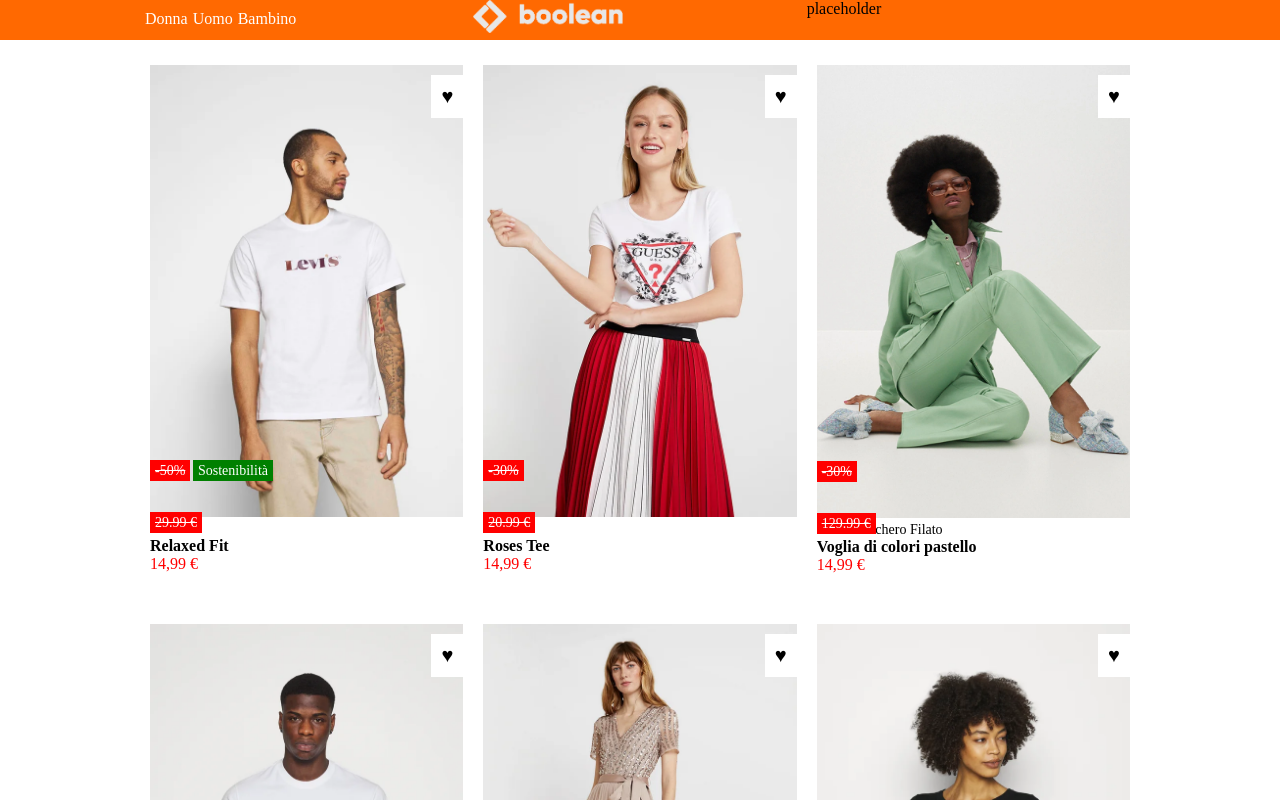
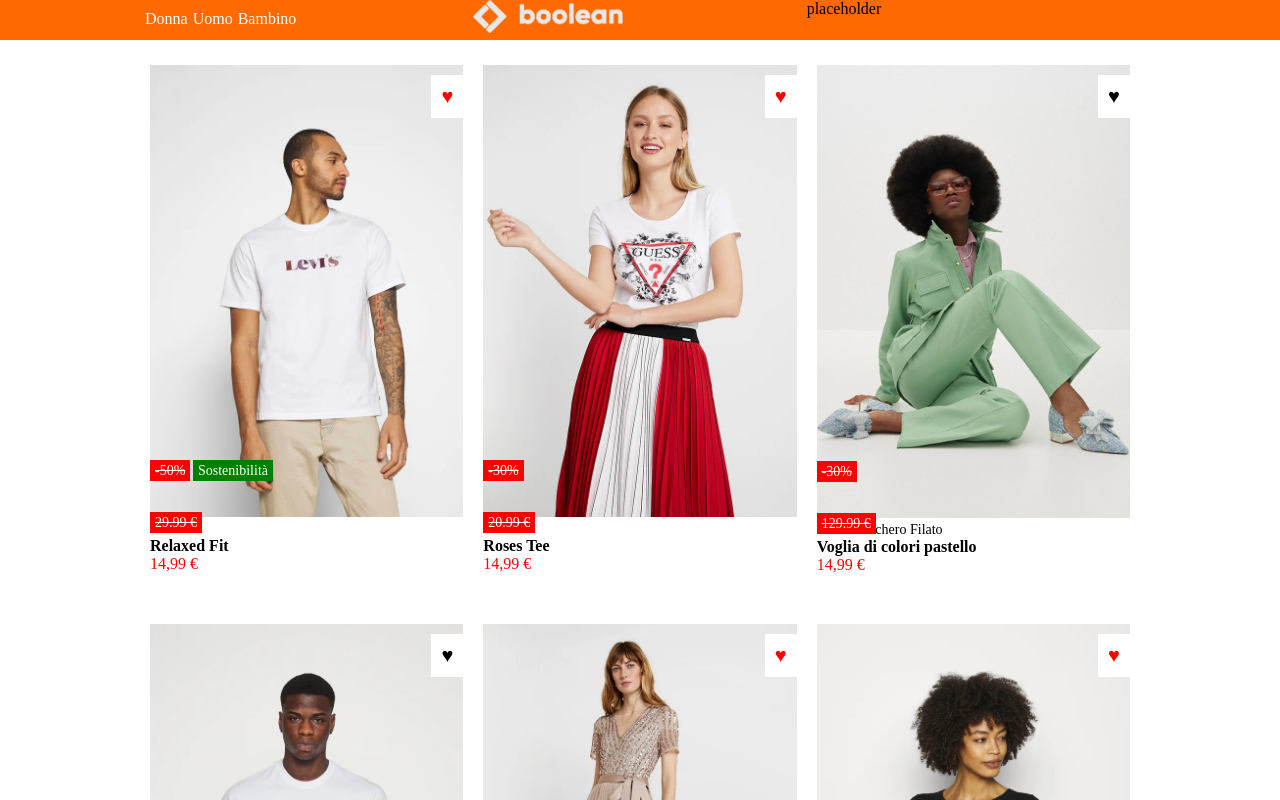
Before and after one commit to edocico/vite-boolando, a Vue app: page / in a window 1280 px wide. Shown: the top 800 px of the page. Built offline with nearby package versions, Linux system fonts and the light colour scheme; data requests are answered from the project's data file.

Commit message:
add axios call

```diff
--- a/package.json
+++ b/package.json
@@ -6,9 +6,12 @@
   "scripts": {
     "dev": "vite",
     "build": "vite build",
-    "preview": "vite preview"
+    "preview": "vite preview",
+    "server": "json-server --watch db.json"
   },
   "dependencies": {
+    "axios": "^1.6.1",
+    "json-server": "^0.17.4",
     "vue": "^3.3.4"
   },
   "devDependencies": {
--- a/src/App.vue
+++ b/src/App.vue
@@ -12,6 +12,7 @@
   data() {
     return {};
   },
+  created() {},
 };
 </script>
 
--- a/src/components/PageMain.vue
+++ b/src/components/PageMain.vue
@@ -1,17 +1,28 @@
 <script>
 import ProductBox from "./ProductBox.vue";
-import productsJson from "../db.json";
+//import productsJson from "../db.json";
+import { store } from "../store";
+import axios from "axios";
+
 export default {
   components: {
     ProductBox,
   },
   data() {
     return {
-      products: productsJson.products,
+      //products: productsJson.products,
+      products: store.products,
     };
   },
   mounted() {
     console.log(this.products);
+  },
+  created() {
+    axios.get("http://localhost:3000/products").then((res) => {
+      const item = res.data;
+      console.log(res, this.products);
+      this.products = item;
+    });
   },
 };
 </script>
--- a/src/components/ProductBox.vue
+++ b/src/components/ProductBox.vue
@@ -23,7 +23,9 @@
       />
       <!--immagine B-->
       <img class="product-image-b" :src="'/img/' + item.backImage" alt="1b" />
-      <span class="heart">&hearts;</span>
+      <span class="heart" :class="item.isInFavorites ? 'favorites' : ''"
+        >&hearts;</span
+      >
       <span :class="badge.type" v-for="(badge, index) in item.badges">
         {{ badge.value }}</span
       >
@@ -43,6 +45,10 @@
 .product-box {
   flex-basis: calc(100% / 3);
   padding: 25px 10px;
+}
+
+.favorites {
+  color: red;
 }
 
 .product-display {
--- /dev/null
+++ b/src/store.js
@@ -0,0 +1,6 @@
+import { reactive } from "vue";
+//import dataJson from "./db.json";
+
+export const store = reactive({
+  products: [],
+});
```
Also changed, not shown: db.json (renamed from src/db.json), 1 other file (tests, documents, lock files or other folders).
